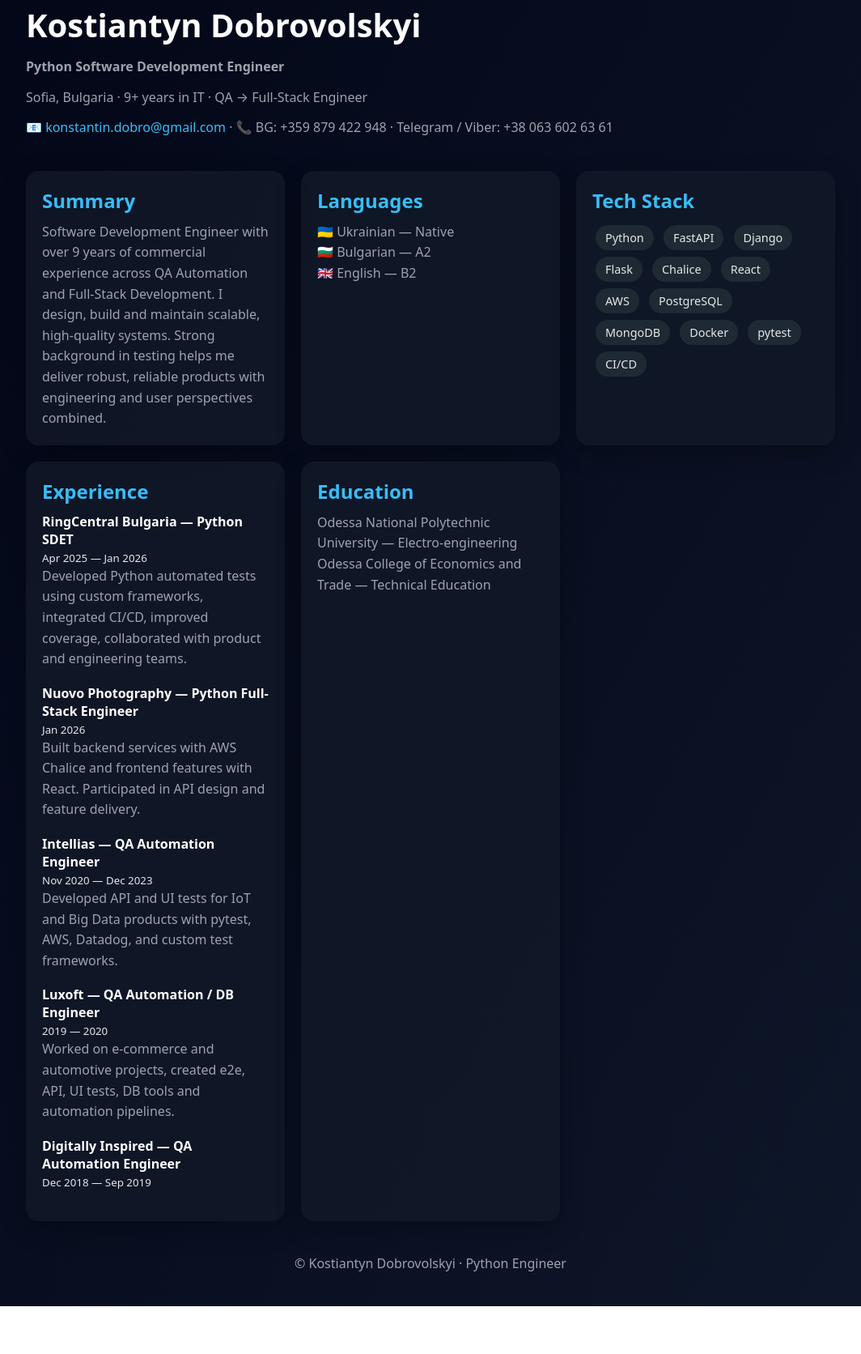
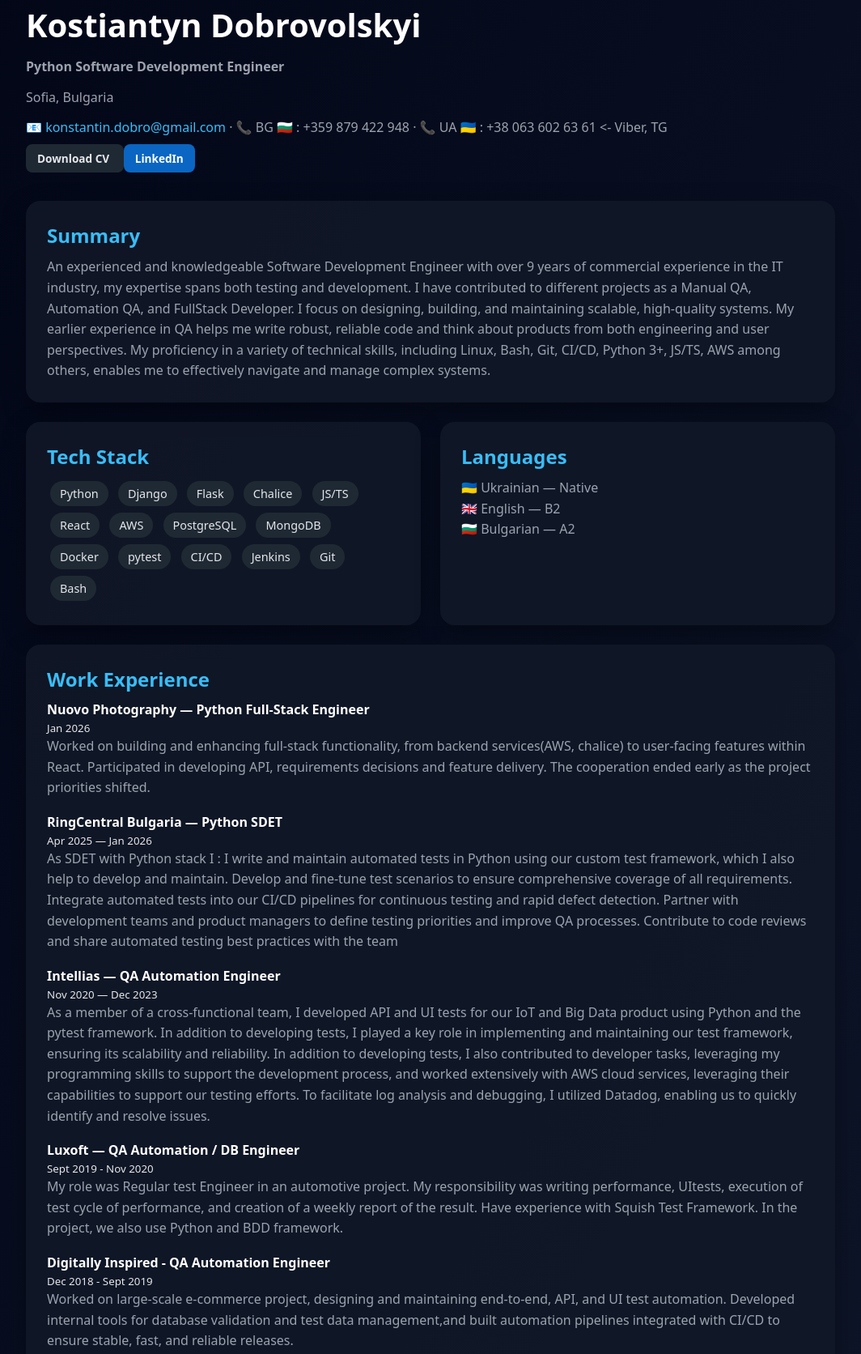
Before and after one commit to KonDob/KonDob.github.io, a plain HTML site: page index.html in a window 1280 px wide. Shown: the part 37-1709 px from the top of the page at 81% size, without its empty margins (108-1172 px from the left). Before the commit the page ends 1650 px from the top, so only its background shows below. Drawn offline with Linux system fonts and the light colour scheme.

Commit message:
Add PDF, change design

```diff
--- a/index.html
+++ b/index.html
@@ -1,7 +1,7 @@
 <!DOCTYPE html>
 <html lang="en">
 <head>
-  <meta charset="UTF-8" />
+    <meta charset="UTF-8"/>
     <meta name="viewport" content="width=device-width, initial-scale=1.0"/>
     <title>Kostiantyn Dobrovolskyi — Python Engineer</title>
     <style>
@@ -37,6 +37,18 @@
           margin-bottom: 40px;
         }
 
+        header.top {
+        display: flex;
+        justify-content: space-between;
+        align-items: flex-start;
+        gap: 20px;
+        }
+
+        .actions {
+          display: flex;
+          gap: 10px;
+          margin-top: 6px;
+        }
         h1 {
           font-size: 2.5rem;
           color: white;
@@ -63,15 +75,29 @@
 
         .grid {
           display: grid;
-      grid-template-columns: repeat(auto-fit, minmax(280px, 1fr));
-      gap: 20px;
+          grid-template-columns: repeat(2, 1fr);
+          gap: 24px;
+        }
+
+        .card.summary {
+          grid-column: 1 / -1;
+        }
+
+        .card.experience {
+          grid-column: 1 / -1;
+        }
+
+        @media (max-width: 700px) {
+          .grid {
+            grid-template-columns: 1fr;
+          }
         }
 
         .card {
           background: rgba(17,24,39,0.85);
-      padding: 20px;
-      border-radius: 16px;
-      box-shadow: 0 10px 30px rgba(0,0,0,0.3);
+          padding: 26px;
+          border-radius: 18px;
+          box-shadow: 0 10px 30px rgba(0,0,0,0.35);
         }
 
         .job {
@@ -96,6 +122,30 @@
         a:hover {
           text-decoration: underline;
         }
+    .btn {
+      padding: 8px 14px;
+      border-radius: 8px;
+      font-size: 0.85rem;
+      font-weight: 600;
+      text-decoration: none;
+      transition: 0.2s ease;
+    }
+
+    .btn.secondary {
+      background: #1f2933;
+      color: var(--text);
+    }
+
+    .btn.linkedin {
+      background: #0a66c2;
+      color: white;
+    }
+
+    .btn:hover {
+      transform: translateY(-2px);
+      box-shadow: 0 4px 12px rgba(0,0,0,0.3);
+    }
+
     </style>
 </head>
 <body>
@@ -104,41 +154,49 @@
     <header>
         <h1>Kostiantyn Dobrovolskyi</h1>
         <p><strong>Python Software Development Engineer</strong></p>
-      <p>Sofia, Bulgaria · 9+ years in IT · QA → Full-Stack Engineer</p>
+        <p>Sofia, Bulgaria</p>
         <p>
             📧 <a href="mailto:konstantin.dobro@gmail.com">konstantin.dobro@gmail.com</a> ·
-        📞 BG: +359 879 422 948 ·
-        Telegram / Viber: +38 063 602 63 61
+            📞 BG 🇧🇬 : +359 879 422 948 ·
+            📞 UA 🇺🇦 : +38 063 602 63 61 <- Viber, TG
+        </p>
+        <p>
+
+            <a class="btn secondary" href="Konstantin_Dobro_Python_Full_Stack_Dev.pdf" download>
+                Download CV
+            </a>
+            <a class="btn linkedin" href="https://www.linkedin.com/in/konstantin-d-04036262/" target="_blank">
+                LinkedIn
+            </a>
+
         </p>
     </header>
 
     <section class="grid">
 
-      <div class="card">
+        <div class="card summary">
             <h2>Summary</h2>
             <p>
-          Software Development Engineer with over 9 years of commercial experience across
-          QA Automation and Full-Stack Development. I design, build and maintain scalable,
-          high-quality systems. Strong background in testing helps me deliver robust,
-          reliable products with engineering and user perspectives combined.
+                An experienced and knowledgeable Software Development Engineer with over 9 years of commercial
+                experience in the IT industry, my expertise spans both
+                testing and development. I have contributed to different
+                projects as a Manual QA, Automation QA, and FullStack
+                Developer. I focus on designing, building, and maintaining scalable, high-quality systems. My earlier
+                experience in QA helps me write robust, reliable code and think about products from both engineering and
+                user perspectives.
+                My proficiency in a variety of technical skills, including Linux, Bash, Git, CI/CD, Python 3+, JS/TS,
+                AWS among others, enables me to effectively navigate and manage complex systems.
             </p>
-      </div>
-
-      <div class="card">
-        <h2>Languages</h2>
-        <p>🇺🇦 Ukrainian — Native</p>
-        <p>🇧🇬 Bulgarian — A2</p>
-        <p>🇬🇧 English — B2</p>
         </div>
 
         <div class="card">
             <h2>Tech Stack</h2>
             <div>
                 <span class="badge">Python</span>
-          <span class="badge">FastAPI</span>
                 <span class="badge">Django</span>
                 <span class="badge">Flask</span>
                 <span class="badge">Chalice</span>
+                <span class="badge">JS/TS</span>
                 <span class="badge">React</span>
                 <span class="badge">AWS</span>
                 <span class="badge">PostgreSQL</span>
@@ -146,27 +204,50 @@
                 <span class="badge">Docker</span>
                 <span class="badge">pytest</span>
                 <span class="badge">CI/CD</span>
+                <span class="badge">Jenkins</span>
+                <span class="badge">Git</span>
+                <span class="badge">Bash</span>
             </div>
         </div>
 
         <div class="card">
-        <h2>Experience</h2>
+            <h2>Languages</h2>
+            <p>🇺🇦 Ukrainian — Native</p>
+            <p>🇬🇧 English — B2</p>
+            <p>🇧🇬 Bulgarian — A2</p>
+        </div>
+
+        <div class="card experience">
+            <h2>Work Experience</h2>
+            <div class="job">
+                <strong>Nuovo Photography — Python Full-Stack Engineer</strong><br/>
+                <small>Jan 2026</small>
+                <p>
+                    Worked on building and enhancing full-stack
+                    functionality, from backend services(AWS, chalice) to
+                    user-facing features within React. Participated in
+                    developing API, requirements decisions and feature
+                    delivery. The cooperation ended early as the project
+                    priorities shifted.
+                </p>
+            </div>
 
             <div class="job">
                 <strong>RingCentral Bulgaria — Python SDET</strong><br/>
                 <small>Apr 2025 — Jan 2026</small>
                 <p>
-            Developed Python automated tests using custom frameworks, integrated CI/CD,
-            improved coverage, collaborated with product and engineering teams.
-          </p>
-        </div>
-
-        <div class="job">
-          <strong>Nuovo Photography — Python Full-Stack Engineer</strong><br/>
-          <small>Jan 2026</small>
-          <p>
-            Built backend services with AWS Chalice and frontend features with React.
-            Participated in API design and feature delivery.
+                    As SDET with Python stack I :
+                    I write and maintain automated tests in Python using
+                    our custom test framework, which I also help to develop
+                    and maintain.
+                    Develop and fine-tune test scenarios to ensure
+                    comprehensive coverage of all requirements.
+                    Integrate automated tests into our CI/CD pipelines for
+                    continuous testing and rapid defect detection.
+                    Partner with development teams and product managers
+                    to define testing priorities and improve QA processes.
+                    Contribute to code reviews and share automated
+                    testing best practices with the team
                 </p>
             </div>
 
@@ -174,31 +255,74 @@
                 <strong>Intellias — QA Automation Engineer</strong><br/>
                 <small>Nov 2020 — Dec 2023</small>
                 <p>
-            Developed API and UI tests for IoT and Big Data products with pytest, AWS,
-            Datadog, and custom test frameworks.
+                    As a member of a cross-functional team, I developed API
+                    and UI tests for our IoT and Big Data product using
+                    Python and the pytest framework. In addition to
+                    developing tests, I played a key role in implementing
+                    and maintaining our test framework, ensuring its
+                    scalability and reliability. In addition to developing tests, I
+                    also contributed to developer tasks, leveraging my
+                    programming skills to support the development
+                    process, and worked extensively with AWS cloud
+                    services, leveraging their capabilities to support our
+                    testing efforts. To facilitate log analysis and debugging, I
+                    utilized Datadog, enabling us to quickly identify and
+                    resolve issues.
                 </p>
             </div>
 
             <div class="job">
                 <strong>Luxoft — QA Automation / DB Engineer</strong><br/>
-          <small>2019 — 2020</small>
+                <small> Sept 2019 - Nov 2020</small>
                 <p>
-            Worked on e-commerce and automotive projects, created e2e, API, UI tests,
-            DB tools and automation pipelines.
+                    My role was Regular test Engineer in an automotive
+                    project. My responsibility was writing performance, UItests, execution of test cycle of performance,
+                    and
+                    creation of a weekly report of the result. Have
+                    experience with Squish Test Framework. In the project,
+                    we also use Python and
+                    BDD framework.
                 </p>
             </div>
 
             <div class="job">
-          <strong>Digitally Inspired — QA Automation Engineer</strong><br/>
-          <small>Dec 2018 — Sep 2019</small>
+                <strong>Digitally Inspired - QA Automation Engineer</strong><br/>
+                <small>Dec 2018 - Sept 2019</small>
+                <p>
+                    Worked on large-scale e-commerce project, designing and maintaining end-to-end, API, and UI test
+                    automation. Developed internal tools for database validation and test data management,and built
+                    automation pipelines integrated with CI/CD to ensure stable, fast, and reliable releases.
+
+                </p>
+            </div>
+
+            <div class="job">
+                <strong>Do It Solutions</strong><br/>
+                <small>Sept 2016 - Aug 2018</small>
+                <p>
+                    Had been working with a development team. Got an
+                    experience testing web apps (Angular.js, React.JS) as
+                    well as, mobile apps (React-Native). At first performed
+                    manual testing, then start writing e2e, UI, and API
+                    tests. Also obtained experience in creating test
+                    documentation.
+                </p>
             </div>
 
         </div>
 
         <div class="card">
             <h2>Education</h2>
-        <p>Odessa National Polytechnic University — Electro-engineering</p>
-        <p>Odessa College of Economics and Trade — Technical Education</p>
+
+            <p>
+                <strong>Odessa National Polytechnic University</strong><br>
+                <span>Electro-engineering</span>
+            </p>
+
+            <p>
+                <strong>Odessa College of Economics and Trade</strong><br>
+                <span>Technical Education</span>
+            </p>
         </div>
 
     </section>
```
Also changed, not shown: 1 other file. Lines whose indentation alone changed are shown as unchanged.
